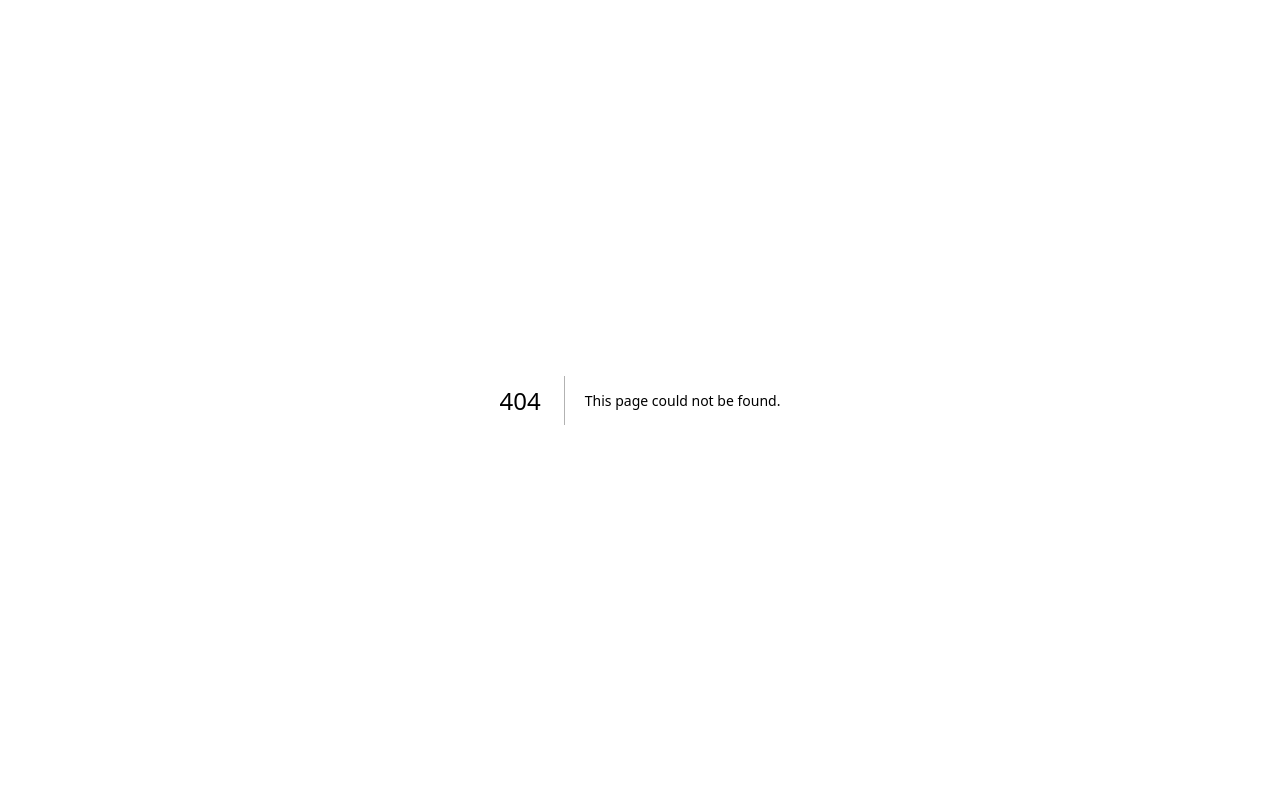
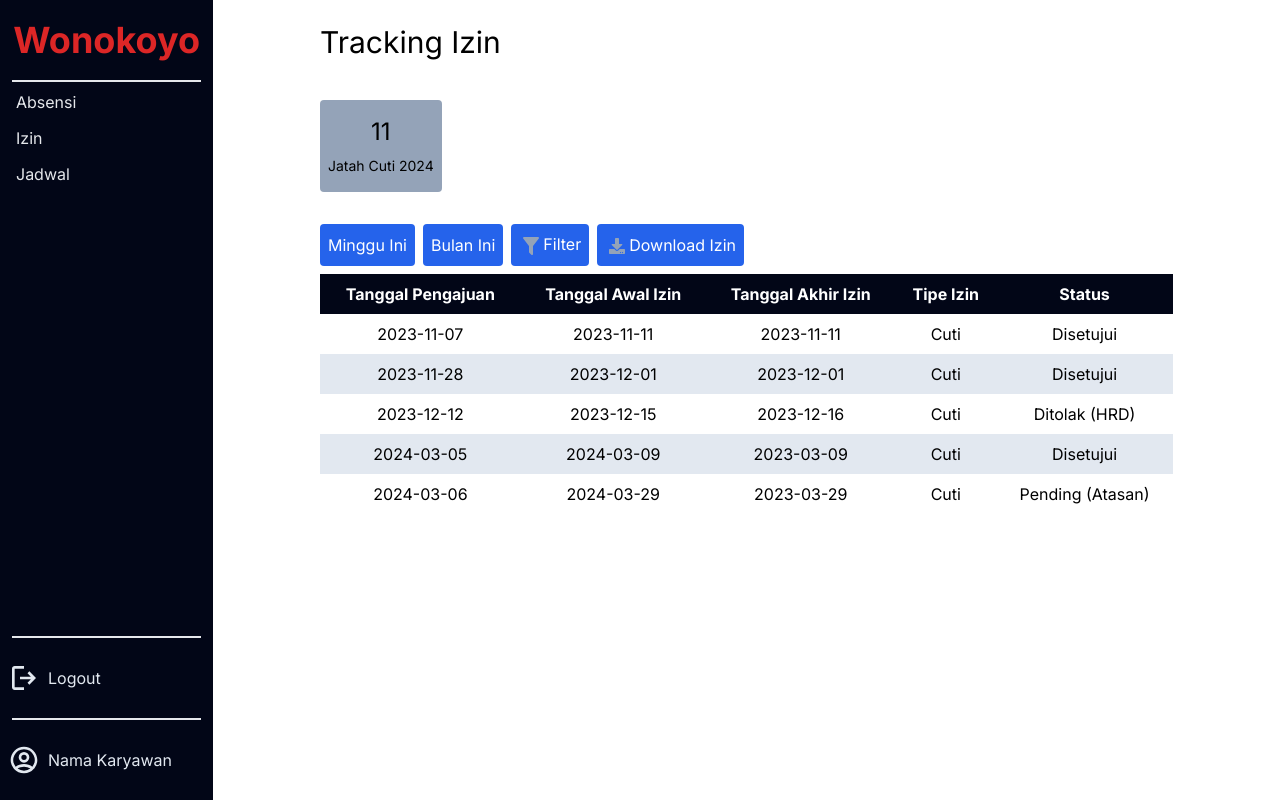
Before and after one commit to alexdoffgit/absensi_nextjs, a Next.js app: page /karyawan/izin/tracking-izin in a window 1280 px wide. Before the commit this address had no page. Built offline with nearby package versions, Linux system fonts and the light colour scheme.

Commit message:
add tracking izin page

```diff
--- /dev/null
+++ b/app/karyawan/izin/tracking-izin/page.tsx
@@ -0,0 +1,94 @@
+import Filter from "@/components/icons/filter";
+import Download from "@/components/icons/download";
+import { allTrackingIzin } from "@/dummy-data/tracking-izin-karyawan";
+
+export default function TrackingIzin() {
+  return (
+    <div className="grid lg:grid-cols-10 grid-cols-7">
+      <div className="col-start-2 lg:col-end-10 col-end-7">
+        <h1 className="text-3xl mt-6 mb-10">Tracking Izin</h1>
+        <CardJatahCuti />
+        <FilterButtons />
+        <DataTable />
+      </div>
+    </div>
+  );
+}
+
+function CardJatahCuti() {
+  return (
+    <div className="bg-slate-400 rounded inline-block">
+      <p className="text-2xl text-center mt-4 mb-2">11</p>
+      <p className="text-sm mb-4 mx-2">Jatah Cuti 2024</p>
+    </div>
+  );
+}
+
+function FilterButtons() {
+  return (
+    <div className="flex mt-8 gap-2">
+      <button className="p-2  bg-blue-600 rounded text-white">
+        Minggu Ini
+      </button>
+      <button className="p-2 bg-blue-600 rounded text-white">Bulan Ini</button>
+      <button className="p-2 bg-blue-600 rounded">
+        <Filter className="text-slate-400 inline-block w-6" />
+        <span className="text-white">Filter</span>
+      </button>
+      <button className="p-2 bg-blue-600 rounded">
+        <Download className="text-slate-400 inline-block w-6" />
+        <span className="text-white">Download Izin</span>
+      </button>
+    </div>
+  );
+}
+
+async function DataTable() {
+  const data = await allTrackingIzin();
+
+  const tdStyle = `p-2 text-center`;
+  const tdOddStyle = `p-2 text-center bg-slate-200`;
+
+  return (
+    <div className="overflow-x-auto mt-2">
+      <table className="w-full">
+        <thead>
+          <tr>
+            <th className="bg-slate-950 text-white p-2">Tanggal Pengajuan</th>
+            <th className="bg-slate-950 text-white p-2">Tanggal Awal Izin</th>
+            <th className="bg-slate-950 text-white p-2">Tanggal Akhir Izin</th>
+            <th className="bg-slate-950 text-white p-2">Tipe Izin</th>
+            <th className="bg-slate-950 text-white p-2">Status</th>
+          </tr>
+        </thead>
+        <tbody>
+          {data.map((d, i) => {
+            if (i % 2 !== 0) {
+              return (
+                <tr
+                  key={`${d.tanggal_pengajuan}__${d.awal_izin}__${d.akhir_izin}`}>
+                  <td className={tdOddStyle}>{d.tanggal_pengajuan}</td>
+                  <td className={tdOddStyle}>{d.awal_izin}</td>
+                  <td className={tdOddStyle}>{d.akhir_izin}</td>
+                  <td className={tdOddStyle}>{d.tipe}</td>
+                  <td className={tdOddStyle}>{d.status}</td>
+                </tr>
+              );
+            } else {
+              return (
+                <tr
+                  key={`${d.tanggal_pengajuan}__${d.awal_izin}__${d.akhir_izin}`}>
+                  <td className={tdStyle}>{d.tanggal_pengajuan}</td>
+                  <td className={tdStyle}>{d.awal_izin}</td>
+                  <td className={tdStyle}>{d.akhir_izin}</td>
+                  <td className={tdStyle}>{d.tipe}</td>
+                  <td className={tdStyle}>{d.status}</td>
+                </tr>
+              );
+            }
+          })}
+        </tbody>
+      </table>
+    </div>
+  );
+}
```
